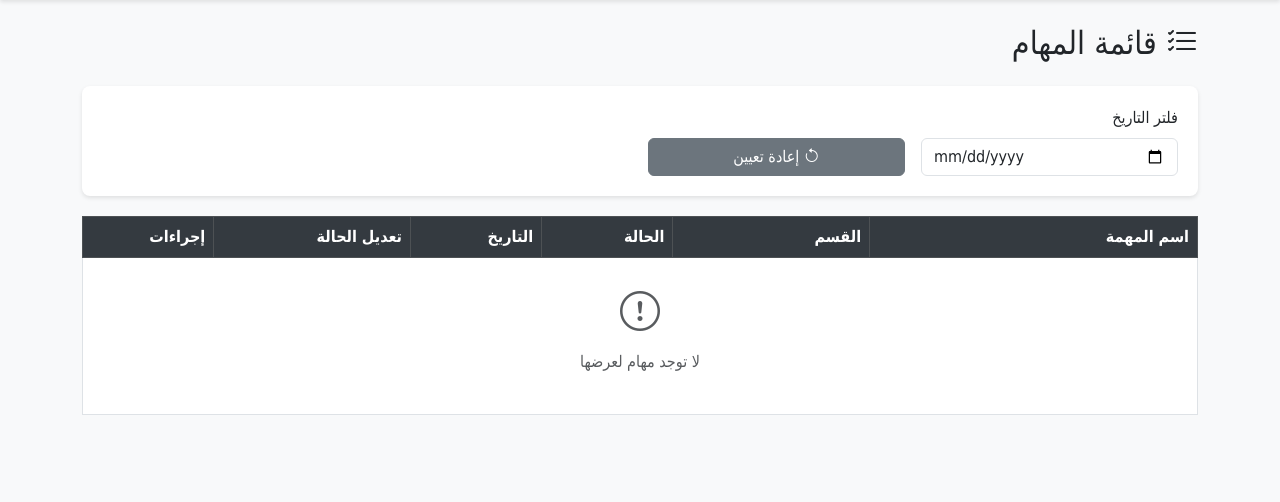
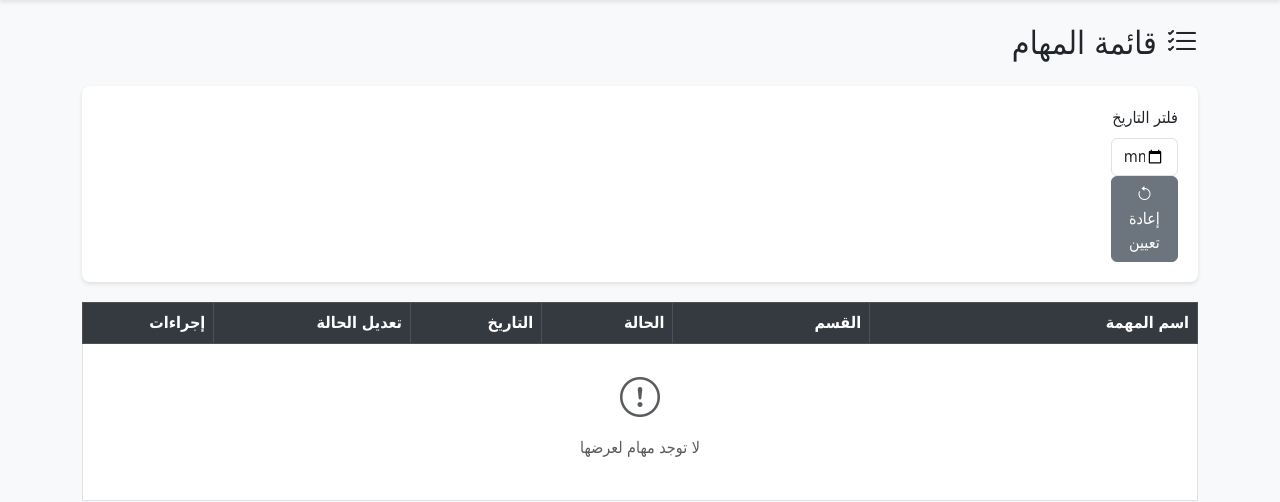
Before and after one commit to MhedyAlkhaldi/todo-app, a Flask app: template templates/archived_tasks.html in a window 1280 px wide. Shown: the part 56-558 px from the top of the page. Run offline with Flask 3, Linux system fonts and the light colour scheme; the template is opened without the code that fills it, so the values that code supplies are empty; some libraries are stand-ins or nearby versions.

```diff
--- a/templates/archived_tasks.html
+++ b/templates/archived_tasks.html
@@ -128,7 +128,7 @@
 
     <div class="filter-section">
         <form id="filter_form" method="GET" action="/archived_tasks">
-            <div class="row g-3">
+            <div class="col-md-3">
                 {% if is_admin %}
                 <div class="col-md-3">
                     <label for="employee_filter" class="form-label">فلتر الموظفين</label>
```
